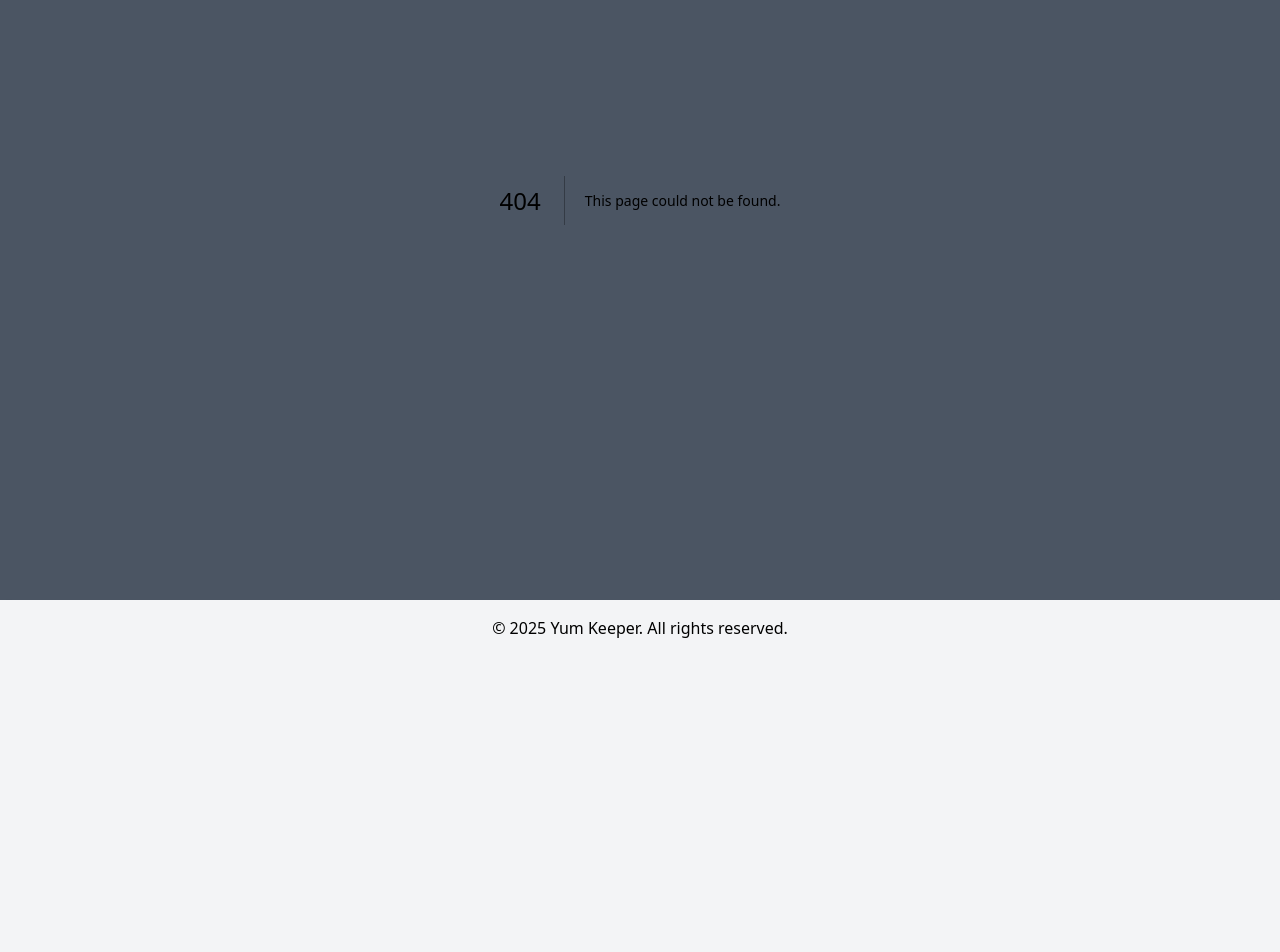
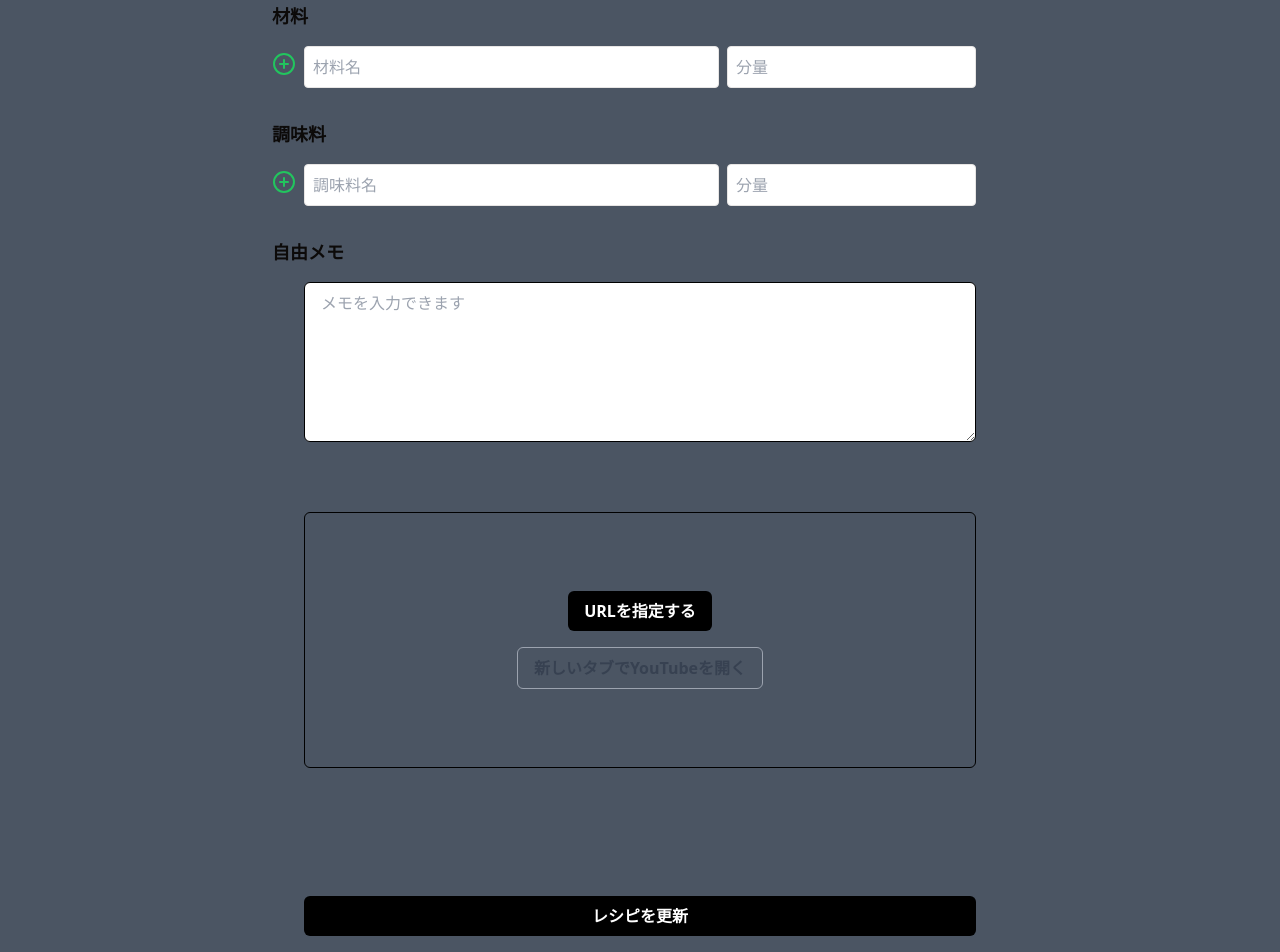
Before and after one commit to y4tk8/yumkeeper_frontend, a Next.js app: page /recipes/1/edit in a window 1280 px wide. Before the commit this address had no page. Shown: the part 260-1212 px from the top of the page. Before the commit the page ends 916 px from the top, so only its background shows below. Built offline with nearby package versions, Linux system fonts and the light colour scheme; no server answers.

Commit message:
feat: レシピ編集ページを作成 #76

```diff
--- /dev/null
+++ b/src/app/recipes/[recipeId]/edit/page.tsx
@@ -0,0 +1,209 @@
+"use client";
+
+import { useState, useEffect } from "react";
+import { useApiClient } from "@/lib/api/useApiClient";
+import { useParams, useRouter } from "next/navigation";
+import { mapItems } from "@/utils/mapItems";
+import { mapIngredientsToEntries } from "@/utils/mapItems";
+import { Recipe } from "@/types/recipe";
+import { ItemEntry } from "@/types/recipe";
+import { Video } from "@/types/video";
+import IngredientFields from "@/components/recipes/IngredientFields";
+import SeasoningFields from "@/components/recipes/SeasoningFields";
+import VideoEmbedBlock from "@/components/recipes/VideoEmbedBlock";
+import InputField from "@/components/ui/InputField";
+import Button from "@/components/ui/Button";
+
+export default function RecipeEditPage() {
+  const [name, setName] = useState("");
+  const [ingredients, setIngredients] = useState<ItemEntry[]>([{ name: "", amount: "" }]);
+  const [seasonings, setSeasonings] = useState<ItemEntry[]>([{ name: "", amount: "" }]);
+  const [notes, setNotes] = useState("");
+  const [videoInfo, setVideoInfo] = useState<Video | null>(null);
+  const [isSubmitting, setIsSubmitting] = useState(false);
+
+  const { request, userId } = useApiClient();
+  const { recipeId } = useParams();
+  const router = useRouter();
+
+  // 初期データ取得
+  useEffect(() => {
+    const fetchRecipe = async () => {
+      if (!userId || !recipeId) return;
+
+      try {
+        const res = await request(`/api/v1/users/${userId}/recipes/${recipeId}`, "GET");
+        const recipe = res.data.recipe as Recipe; // NOTE: 期限優先でひとまず as Recipe で対応。ジェネリクスが本来はベスト。
+
+        setName(recipe.name);
+        setNotes(recipe.notes || "");
+
+        // 取得した材料データを表示用に整形
+        const ing = recipe.ingredients ? mapIngredientsToEntries(recipe.ingredients, "ingredient") : [];
+        setIngredients(ing.length > 0 ? ing : [{ name: "", amount: "" }]);
+
+        // 取得した調味料データを表示用に整形
+        const seas = recipe.ingredients ? mapIngredientsToEntries(recipe.ingredients, "seasoning") : [];
+        setIngredients(seas.length > 0 ? seas : [{ name: "", amount: "" }]);
+
+        if (recipe.video) {
+          setVideoInfo(recipe.video);
+        }
+      } catch (e) {
+        console.error("レシピ取得エラー", e);
+      }
+    };
+
+    fetchRecipe();
+  }, [userId, recipeId]);
+
+  // フォームの入力値を変更
+  const handleChange = (
+    index: number,
+    key: keyof ItemEntry, // `name` または `amount`
+    value: string,
+    setter: React.Dispatch<React.SetStateAction<ItemEntry[]>>,
+    items: ItemEntry[],
+  ) => {
+    const newItems = [...items]; // 配列内の { name: 〇〇, amount: 〇〇 } として存在する要素を展開
+    newItems[index][key] = value; // 入力値を更新
+    setter(newItems); // 状態（State）を更新
+  };
+
+  // 入力フォームの行を追加
+  const handleAdd = (
+    setter: React.Dispatch<React.SetStateAction<ItemEntry[]>>,
+    items: ItemEntry[],
+  ) => {
+    setter([...items, { name: "", amount: "" }]);
+  };
+
+  // 入力フォームの行を削除
+  const handleRemove = (
+    index: number,
+    setter: React.Dispatch<React.SetStateAction<ItemEntry[]>>,
+    items: ItemEntry[],
+  ) => {
+    setter(items.filter((_, i) => i !== index));
+  };
+
+  // レシピの更新処理
+  const handleSubmit = async (e: React.FormEvent) => {
+    e.preventDefault();
+    if (isSubmitting) return; // 二重送信防止
+
+    setIsSubmitting(true);
+
+    try {
+      const ingredientsData = mapItems(ingredients, "ingredient");
+      const seasoningsData = mapItems(seasonings, "seasoning");
+
+      const videoAttributes = videoInfo ? {
+        video_id: videoInfo.video_id,
+        etag: videoInfo.etag,
+        thumbnail_url: videoInfo.thumbnail_url,
+        status: videoInfo.status,
+        is_embeddable: videoInfo.is_embeddable,
+        is_deleted: false,
+        cached_at: videoInfo.cached_at,
+      } : undefined;
+
+      const res = await request(`/api/v1/users/${userId}/recipes/${recipeId}`, "PATCH", {
+        recipe: {
+          name, notes,
+          ingredients_attributes: [...ingredientsData, ...seasoningsData],
+          video_attributes: videoAttributes,
+        },
+      });
+
+      router.push(`/recipes/${recipeId}`);
+    } catch (e) {
+      console.error("レシピ更新エラー", e);
+    } finally {
+      setIsSubmitting(false);
+    }
+  };
+
+  return (
+    <div className="max-w-3xl mx-auto space-y-8 py-12 px-4">
+      <h1 className="text-2xl font-bold mb-12">レシピを編集</h1>
+      <div className="max-w-2xl mx-auto">
+        {/* レシピ名 */}
+        <InputField
+          type="text"
+          placeholder="レシピ名"
+          value={name}
+          onChange={(e) => setName(e.target.value)}
+        />
+      </div>
+
+      {/* 材料 */}
+      <section>
+        <h2 className="text-lg font-semibold mb-4">材料</h2>
+        <div className="max-w-2xl mx-auto space-y-4">
+          {ingredients.map((item, index) => (
+            <IngredientFields
+              key={index}
+              index={index}
+              total={ingredients.length}
+              item={item}
+              onChange={(key, value) =>
+                handleChange(index, key, value, setIngredients, ingredients)
+              }
+              onAdd={() => handleAdd(setIngredients, ingredients)}
+              onRemove={() => handleRemove(index, setIngredients, ingredients)}
+            />
+          ))}
+        </div>
+      </section>
+
+      {/* 調味料 */}
+      <section>
+        <h2 className="text-lg font-semibold mb-4">調味料</h2>
+        <div className="max-w-2xl mx-auto space-y-4">
+          {seasonings.map((item, index) => (
+            <SeasoningFields
+              key={index}
+              index={index}
+              total={seasonings.length}
+              item={item}
+              onChange={(key, value) =>
+                handleChange(index, key, value, setSeasonings, seasonings)
+              }
+              onAdd={() => handleAdd(setSeasonings, seasonings)}
+              onRemove={() => handleRemove(index, setSeasonings, seasonings)}
+            />
+          ))}
+        </div>
+      </section>
+
+      {/* 自由メモ */}
+      <section>
+        <h2 className="text-lg font-semibold -mb-4">自由メモ</h2>
+        <div className="max-w-2xl mx-auto space-y-8">
+          <textarea
+            placeholder="メモを入力できます"
+            value={notes}
+            onChange={(e) => setNotes(e.target.value)}
+            className="w-full mx-auto h-40 rounded-md border border-black px-4 py-2 my-8"
+          />
+        </div>
+      </section>
+
+      {/* YouTube 埋め込み */}
+      <div className="max-w-2xl mx-auto space-y-8">
+        <VideoEmbedBlock
+          videoInfo={videoInfo}
+          setVideoInfo={setVideoInfo}
+        />
+
+        {/* 更新ボタン */}
+        <div className="text-center py-24">
+          <Button fullWidth onClick={handleSubmit}>
+            レシピを更新
+          </Button>
+        </div>
+      </div>
+    </div>
+  );
+}
```
